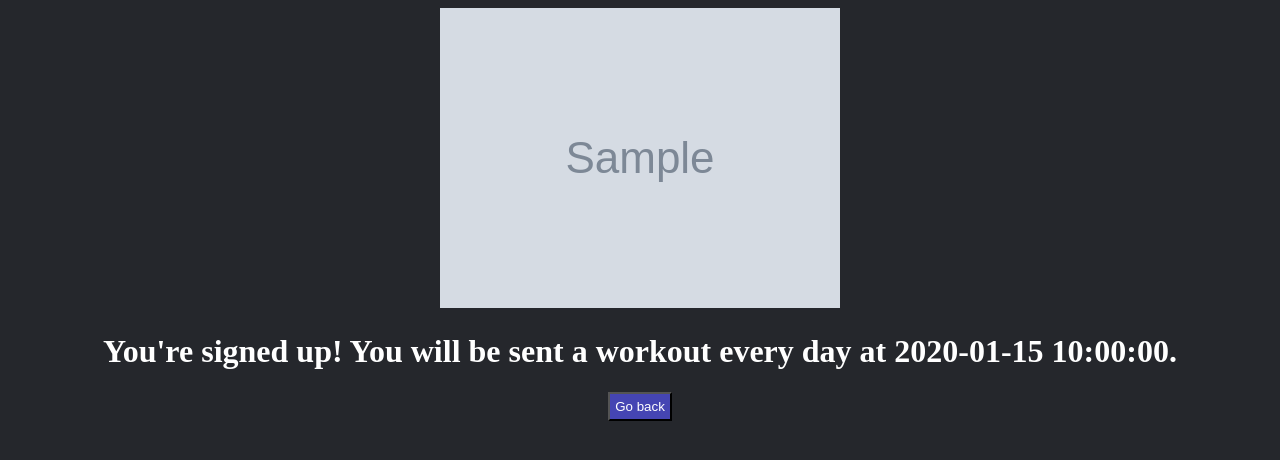
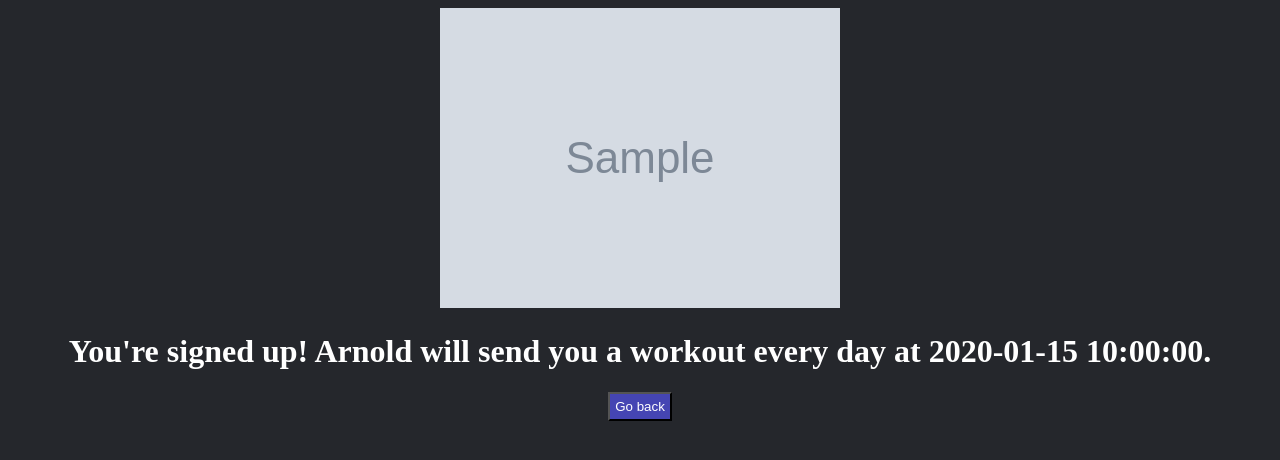
Before and after one commit to anerli/wobot, a Flask app: template templates/success.html in a window 1280 px wide. Shown: the top 460 px of the page. Run offline with Flask 2, Linux system fonts and the light colour scheme; the template is opened without the code that fills it: most values are stand-ins (such as "Sample title", 1, 10 or a date in 2020); grey boxes marked "Sample" are stand-in pictures.

Commit message:
__pycache__ api.py app.py env genmusclegroups.py msg_gen.py Procfile README.md requirements.txt runtime.txt schedule_tools.py static Arnold_Head.png Arnold_Thumbs.png Arnold.png css TerminatorThumbsUp.png templates test.db twilio_tools.py

```diff
--- a/templates/success.html
+++ b/templates/success.html
@@ -8,7 +8,7 @@
 
 <div style="text-align: center;">
     <img src="/static/{{img}}" alt="Thumbs up from arnold boi">
-    <h1>You're signed up! You will be sent a workout every day at {{time}}.</h1>
+    <h1>You're signed up! Arnold will send you a workout every day at {{time}}.</h1>
     <form action="/" method="GET">
         <button type="submit">Go back</button>
     </form>
```
